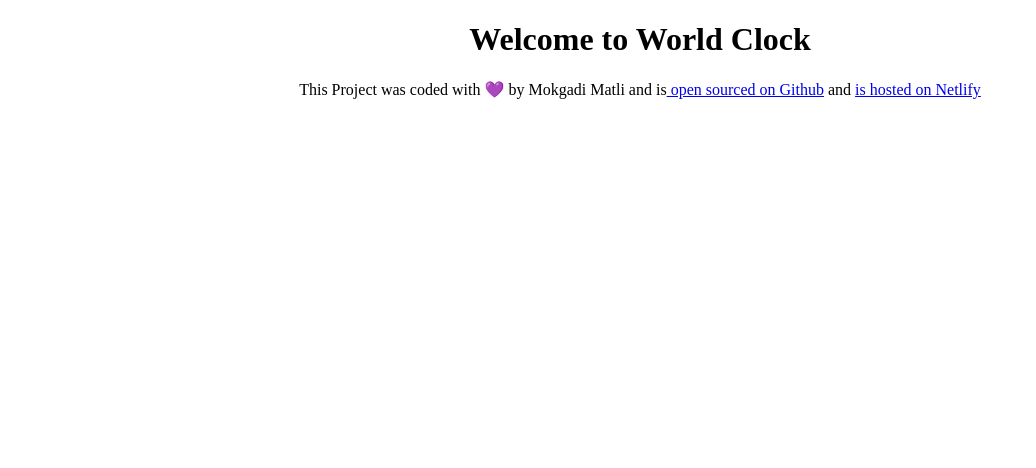
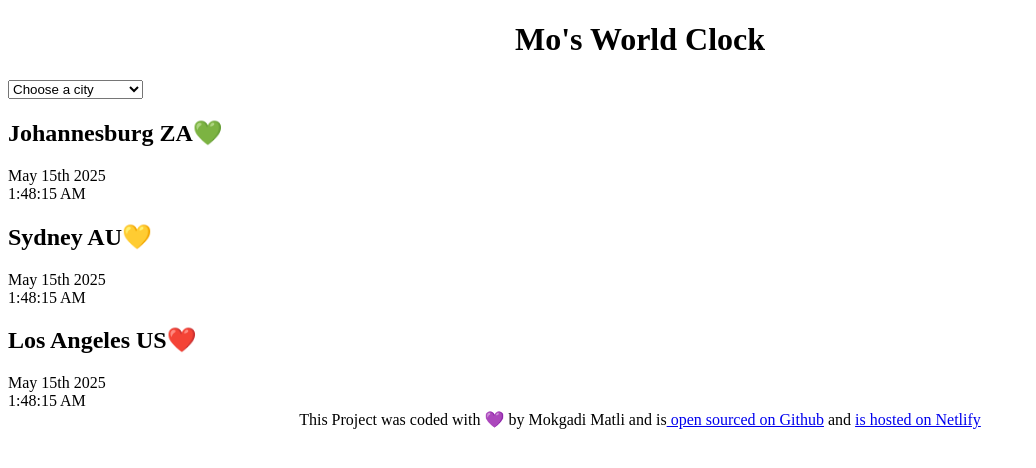
Before and after one commit to organichottie/world-clock, a plain HTML site: page index.html in a window 1280 px wide. Shown: the whole page, without its empty margins (0-1036 px from the left). Drawn offline with Linux system fonts and the light colour scheme.

Commit message:
added basic HTML

```diff
--- a/index.html
+++ b/index.html
@@ -8,7 +8,32 @@
     <title>World Clock by Mo</title>
   </head>
   <body>
-    <h1>Welcome to World Clock</h1>
+    <div class="container">
+      <h1>Mo's World Clock</h1>
+      <select>
+        <option value="">Choose a city</option>
+        <option value="johannesburg">Johannesburg💚</option>
+        <option value="sydney">Sydney AU💛</option>
+        <option value="los-angeles">Los Angeles US❤️</option>
+        <option value="tokyo">Tokyo JP💙</option>
+        <option value="paris">Paris FR🩷</option>
+      </select>
+    </div>
+    <div class="city">
+      <h2>Johannesburg ZA💚</h2>
+    </div>
+    <div>May 15th 2025</div>
+    <div>1:48:15 AM</div>
+
+      <div><h2>Sydney AU💛</h2>
+    </div>
+    <div>May 15th 2025</div>
+    <div>1:48:15 AM</div>
+   <div> <h2>Los Angeles US❤️</h2> </div>
+  <div>May 15th 2025</div>
+  <div>1:48:15 AM</div>
+
+  </body>
     <footer>
       This Project was coded with 💜 by Mokgadi Matli and is<a
         href="https://github.com/organichottie"
```
